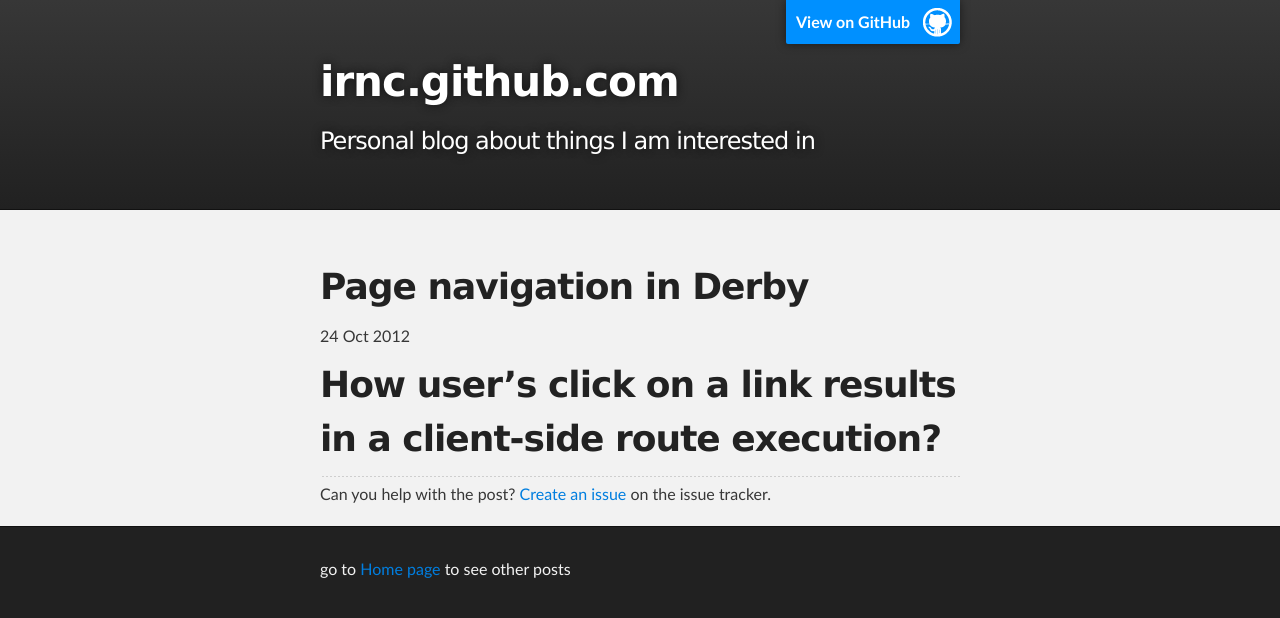
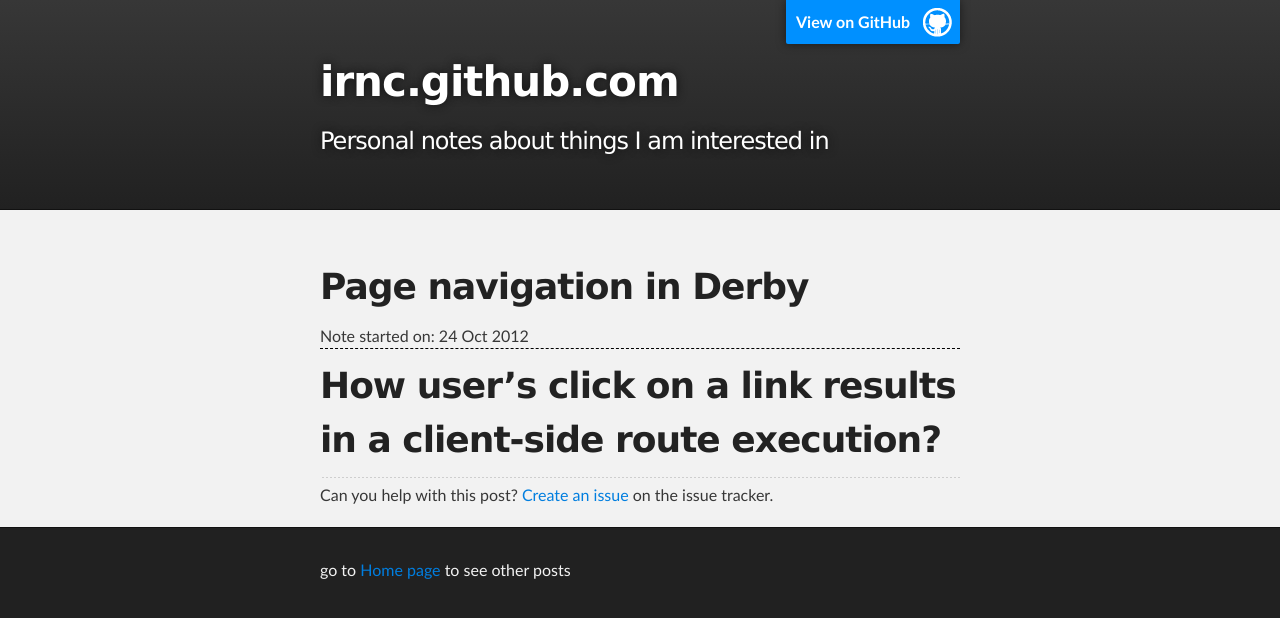
Before and after one commit to irnc/irnc.github.com, a Jekyll site: the page built from _posts/2012-10-24-derby-page-navigation.md, in a window 1280 px wide. Shown: the top 618 px of the page. Built offline with Jekyll 4.4.1, drawn with Linux system fonts in a browser that asks for light colours.

Commit message:
Clarified wording about notes and help for "this post"

```diff
--- a/_layouts/default.html
+++ b/_layouts/default.html
@@ -1,7 +1,7 @@
 <!DOCTYPE html>
 <html>
   {% assign title = 'irnc.github.com' %}
-  {% assign tagline = 'Personal blog about things I am interested in' %}
+  {% assign tagline = 'Personal notes about things I am interested in' %}
 
   <!--
     This layout and GA code is based on Slate template from GitHub's Automatic
--- a/_layouts/post.html
+++ b/_layouts/post.html
@@ -11,14 +11,16 @@ layout: default
   {{ page.title }}
 </h1>
 <span>
-  {{ page.date | date_to_string }}
+  Note started on: {{ page.date | date_to_string }}
 </span>
 
-{{ content }}
+<div class="content">
+  {{ content }}
+</div>
 
 <hr />
 
-Can you help with the post?
+Can you help with this post?
 
 {% if page.issue %}
   Comment on an <a href="{{ issues }}/{{ page.issue }}">attached issue</a>
--- a/stylesheets/stylesheet.css
+++ b/stylesheets/stylesheet.css
@@ -429,3 +429,8 @@ Small Device Styles
   }
 
 }
+
+/* Content styling */
+.content {
+  border-top: 1px black dashed;
+}
```
